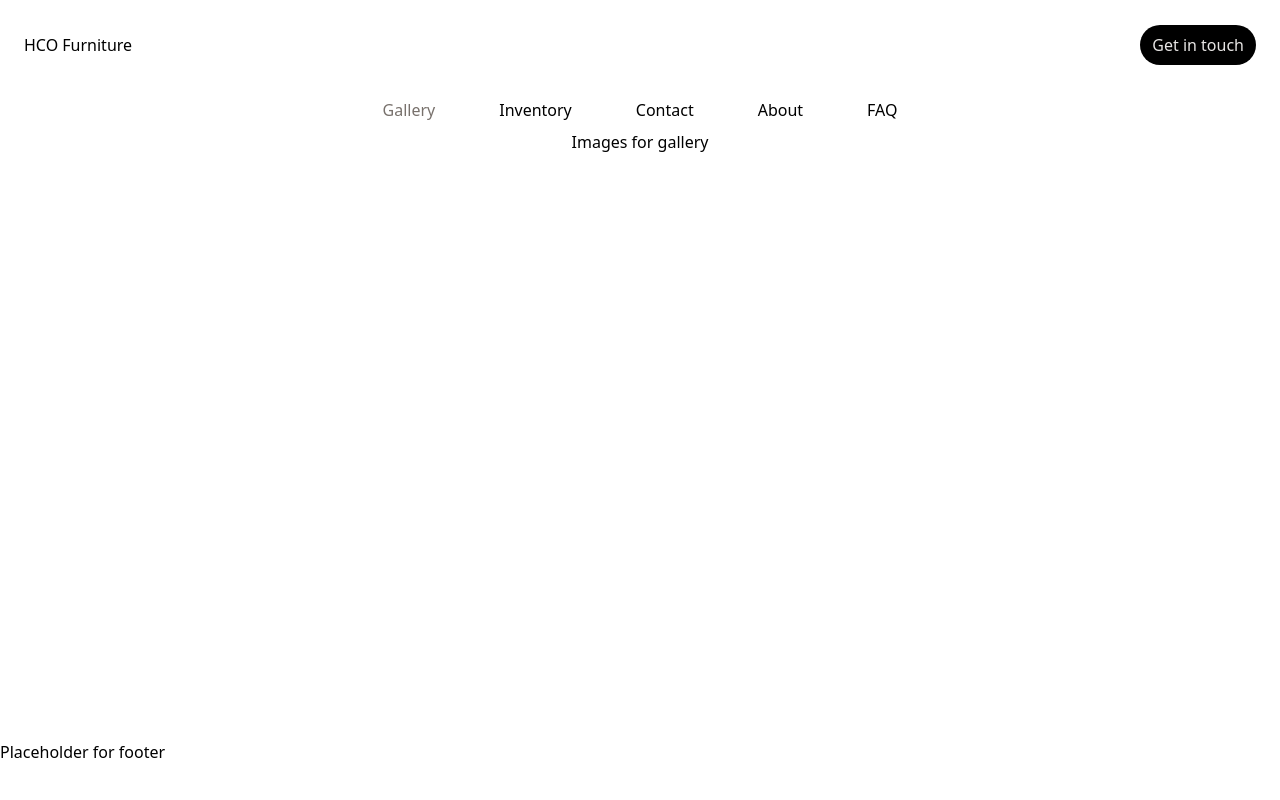
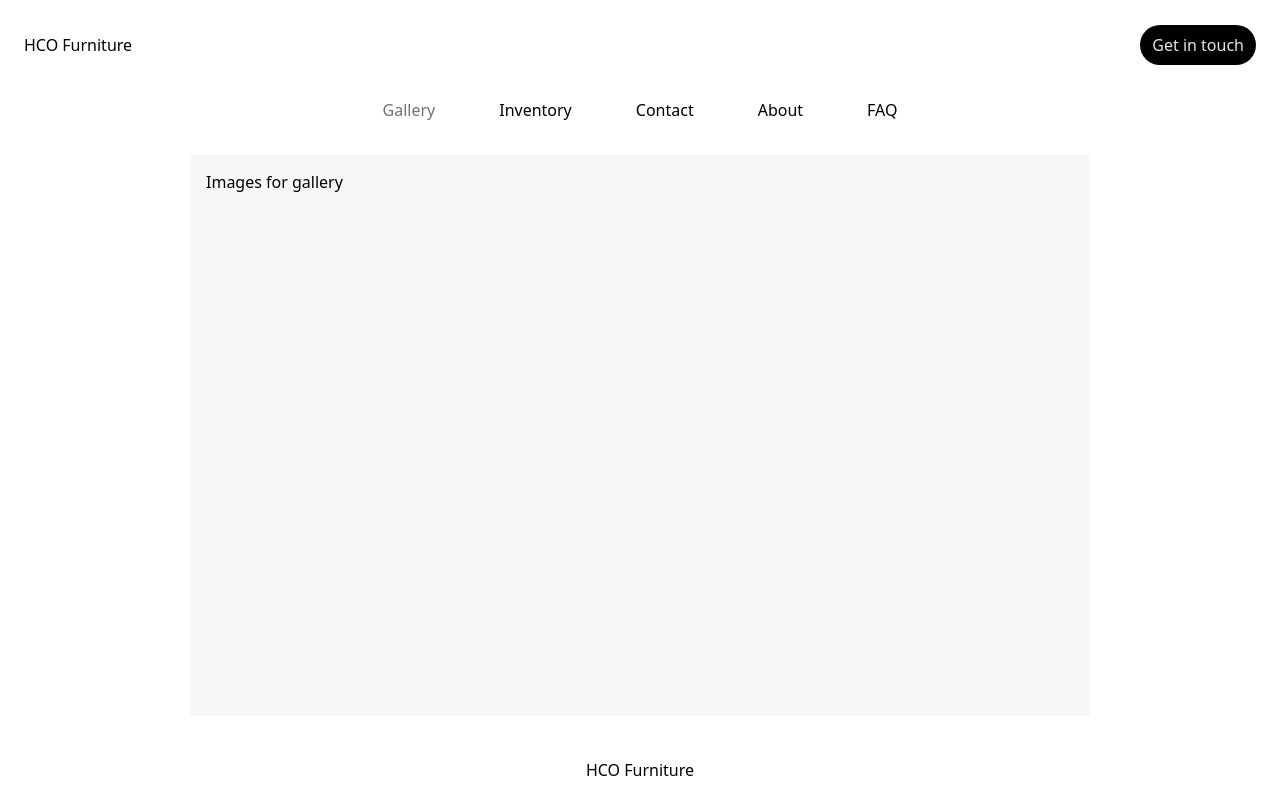
Before and after one commit to jacobhusband/photography, a Next.js app: page / in a window 1280 px wide. Built offline with nearby package versions, Linux system fonts and the light colour scheme.

Commit message:
add layout

```diff
--- a/app/navbar.tsx
+++ b/app/navbar.tsx
@@ -27,7 +27,7 @@ const tabs = [
 
 export default function Navbar() {
   return (
-    <div className="flex flex-col items-center">
+    <div className="flex flex-col items-center h-full">
       <Tab.Group>
         <Tab.List className="flex items-center gap-12">
           {tabs.map((tab) => (
@@ -40,8 +40,8 @@ export default function Navbar() {
             </Tab>
           ))}
         </Tab.List>
-        <Tab.Panels>
-          <Tab.Panel>Images for gallery</Tab.Panel>
+        <Tab.Panels className="h-full bg-stone-100 bg-opacity-80 max-w-[900px] w-full p-2 sm:p-4 my-6">
+          <Tab.Panel className=" h-full">Images for gallery</Tab.Panel>
           <Tab.Panel>
             Browser insert for facebook marketplace inventory
           </Tab.Panel>
--- a/app/page.tsx
+++ b/app/page.tsx
@@ -16,7 +16,9 @@ export default function Page() {
       <main className="grow">
         <Navbar />
       </main>
-      <footer className="h-[60px]">Placeholder for footer</footer>
+      <footer className="h-[60px] flex justify-center items-center">
+        HCO Furniture
+      </footer>
     </div>
   );
 }
```
